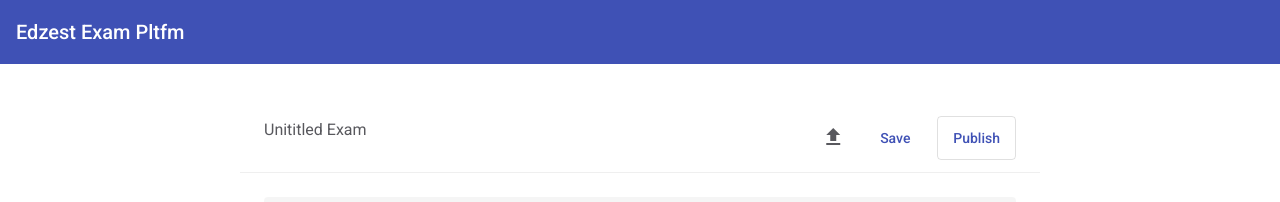
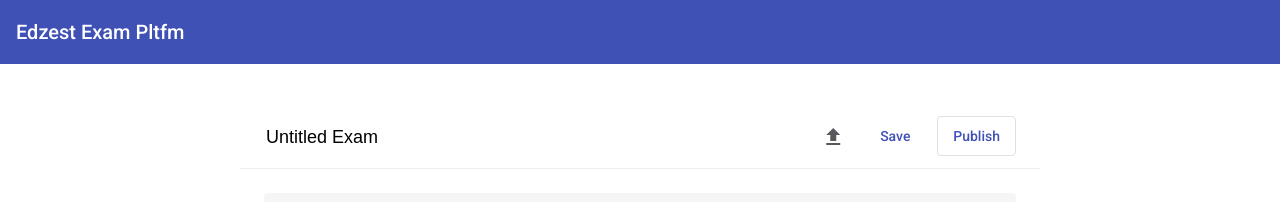
Before and after one commit to edzest/eep-dashboard, an Angular app: page /admin/create-test in a window 1280 px wide. Shown: the top 202 px of the page. Built offline with nearby package versions, Linux system fonts and the light colour scheme.

Commit message:
Editable exam title

```diff
--- a/src/app/admin-dashboard/create-test/create-test.component.css
+++ b/src/app/admin-dashboard/create-test/create-test.component.css
@@ -15,6 +15,27 @@
 .header .actions {
     display: flex;
     gap: 10px;
+}
+
+.title {
+    width: 100%;
+}
+
+.editable-header {
+    border: none;
+    outline: none;
+    background: transparent;
+    font-size: large;
+    width: 100%;
+    height: 100%;
+}
+
+.editable-header:hover {
+    background: #F5F5F5;
+}
+
+.editable-header:focus {
+    background: #F5F5F5;
 }
 
 .upload>input {
--- a/src/app/admin-dashboard/create-test/create-test.component.html
+++ b/src/app/admin-dashboard/create-test/create-test.component.html
@@ -1,7 +1,7 @@
 <div class="main">
     <div class="header">
         <div class="title">
-            <h3>Unititled Exam</h3>
+            <input type="text" [(ngModel)]="examTitle" class="editable-header">
         </div>
         <div class="actions">
             <div class="upload">
--- a/src/app/admin-dashboard/create-test/create-test.component.ts
+++ b/src/app/admin-dashboard/create-test/create-test.component.ts
@@ -8,6 +8,7 @@ import { McqQuestion, Option } from './question-types';
 })
 export class CreateTestComponent implements OnInit {
 
+  examTitle: string = "Untitled Exam";
   allQuestions: McqQuestion[] = [
     {
       'question': 'Ex: What is the capital of India...',
```
Also changed, not shown: 1 other file (tests, documents, lock files or other folders).
